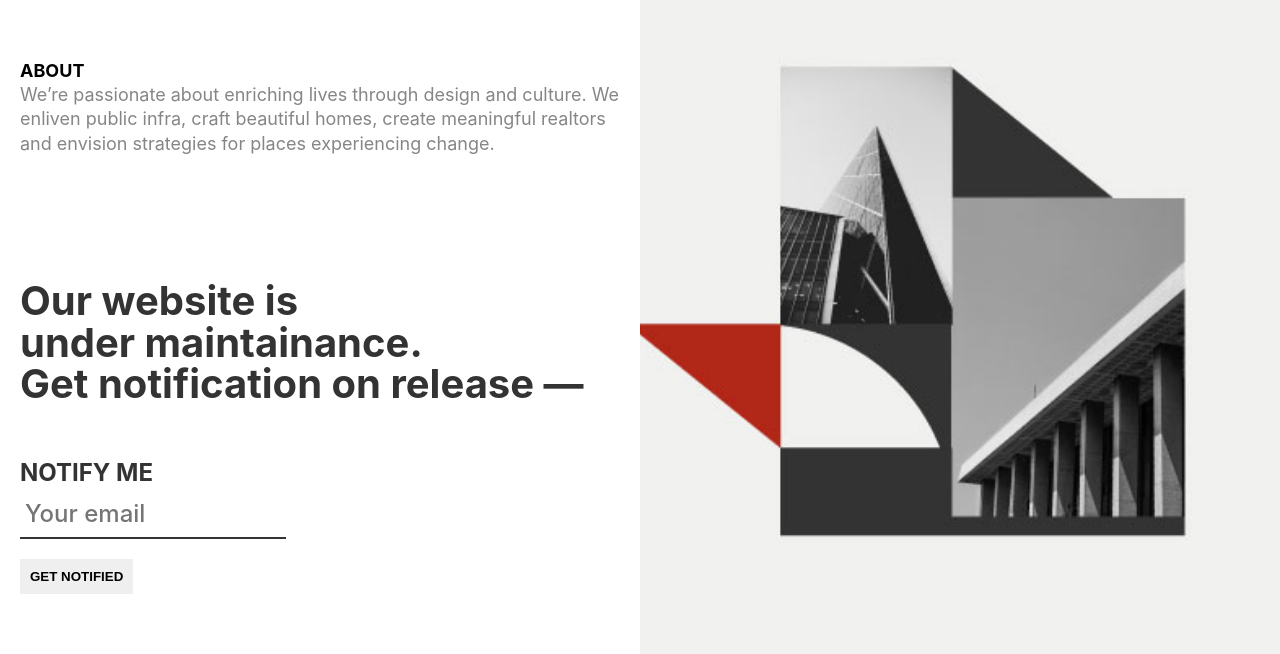
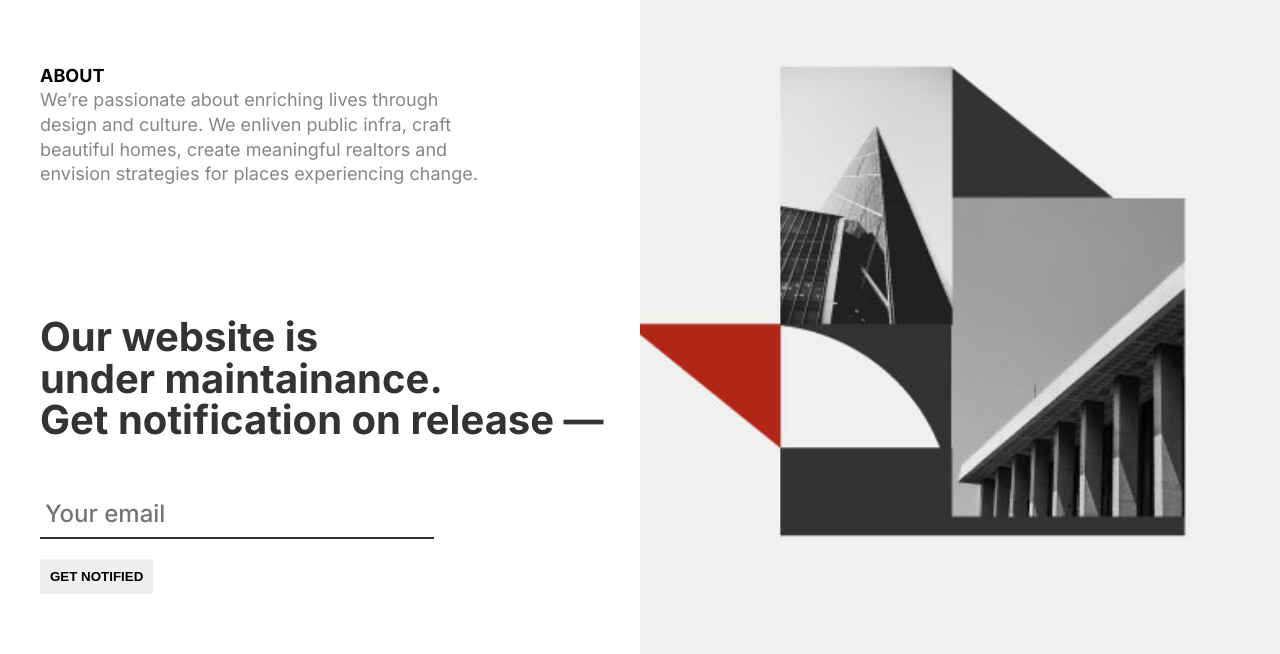
Before and after one commit to bmonish/RS-Landing-Page, a plain HTML site: page index.html in a window 1280 px wide. Shown: the part 146-800 px from the top of the page. Drawn offline with Linux system fonts and the light colour scheme.

Commit message:
Added Font Support and Paddings

```diff
--- a/index.html
+++ b/index.html
@@ -20,14 +20,14 @@
             <p class="leftContainer__construction">Our website is<br> under maintainance.<br> Get notification on release —</p>
 
             <form class="userInput" method="POST" action="mailto:hello@rsindia.org?subject=Get Notified from Website" enctype="text/plain">
-                <label for="userEmail">NOTIFY ME</label><br />
+                <!-- <label for="userEmail">NOTIFY ME</label><br /> -->
                 <input
                   type="email"
                   name="userEmail"
                   class="userEmail"
                   placeholder="Your email"
                   required
-                /><br />
+                /><br>
                 <button type="submit" class="submit__button">GET NOTIFIED</button>
               </form>
             </div>
--- a/style.css
+++ b/style.css
@@ -1,10 +1,12 @@
+@import url('https://fonts.googleapis.com/css2?family=Inter:wght@400;500;700&display=swap');
+
 * {
     margin: 0;
     padding: 0;
 }
 
 body {
-    font-family: Inter;
+    font-family: 'Inter', 'sans-serif';
     background: #F1F1EF;
 }
 
@@ -58,7 +60,7 @@ a:hover {
     width: 130px;
     height: 100px;
     margin-top: 30px;
-    margin-left: 20px;
+    margin-left: 40px;
     object-fit: contain;
 }
 
@@ -66,7 +68,7 @@ a:hover {
     font-size: 18px;
     font-style: normal;
     font-weight: 700;
-    margin-left: 20px;
+    margin-left: 40px;
     line-height: 25px;
     letter-spacing: 0em;
     text-align: left;
@@ -75,8 +77,9 @@ a:hover {
 .leftContainer__description {
     font-style: normal;
     font-weight: normal;
+    width: 70%;
     font-size: 18px;
-    margin-left: 20px;
+    margin-left: 40px;
     padding-bottom: 50px;
     line-height: 137.02%;
     color: #868686;
@@ -87,15 +90,16 @@ a:hover {
     font-weight: bold;
     font-size: 40px;
     padding-bottom: 50px;
-    margin-left: 20px;
+    margin-left: 40px;
     line-height: 104.52%;
     /* or 42px */
     color: #333333;
 }
+
 .right__container {
     height: 100vh;
     flex: 0.5;
-    background:url('images/background.jpg') no-repeat;
+    background: url('images/background.jpg') no-repeat;
     background-size: 700px;
     background-position: bottom right;
 }
@@ -106,12 +110,12 @@ input {
     border: none;
     color: #333333;
     padding: 5px;
-    width: 40%;
+    width: 60%;
     font-family: Inter;
     font-size: 24px;
     font-style: normal;
     font-weight: 500;
-    margin-left: 20px;
+    margin-left: 40px;
     line-height: 36px;
     letter-spacing: 0em;
     text-align: left;
@@ -120,7 +124,7 @@ input {
 
 input:focus {
     outline: none;
-    width: 60%;
+    width: 80%;
     transition: all 300ms ease-in;
 }
 
@@ -128,7 +132,7 @@ input:focus {
     margin-bottom: 60px;
 }
 
-.userInput > label {
+.userInput>label {
     font-size: 24px;
     font-style: normal;
     font-weight: 700;
@@ -142,7 +146,7 @@ input:focus {
 .submit__button {
     padding: 10px;
     margin-top: 20px;
-    margin-left: 20px;
+    margin-left: 40px;
     font-weight: 700;
     border: none;
     transition: all 300ms ease-in;
```
